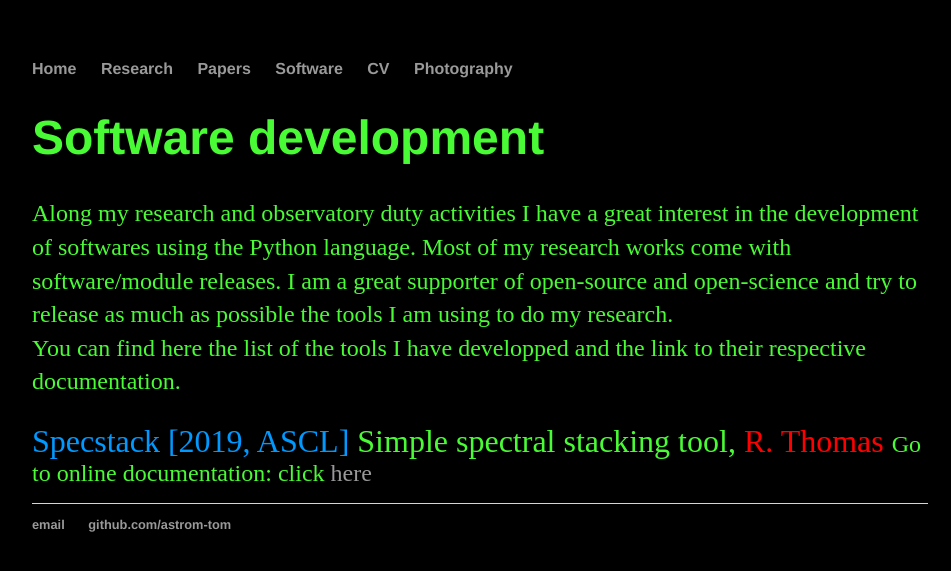
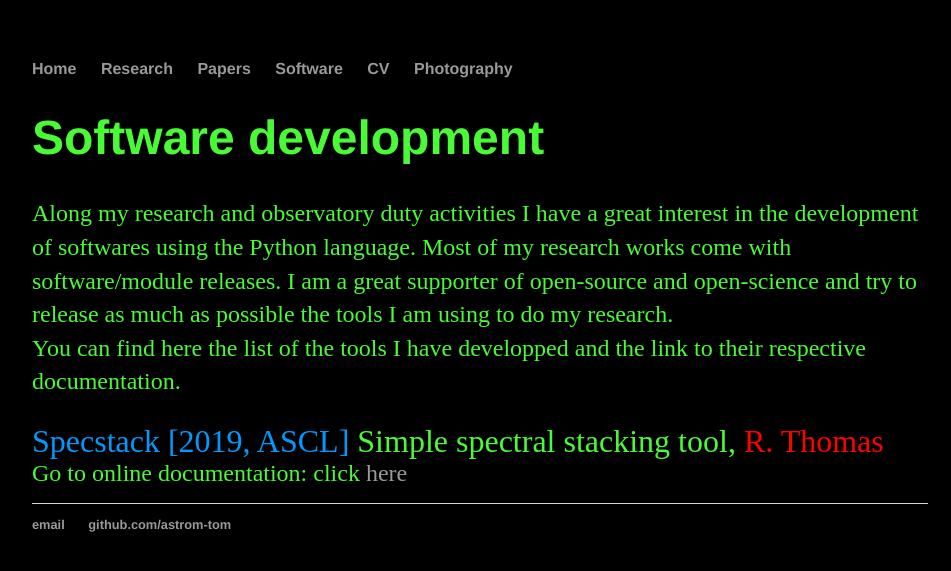
Before and after one commit to astrom-tom/astrom-tom.github.io, a Jekyll site: the page built from Software/index.html, in a window 1280 px wide. Shown: the top 571 px of the page, without its empty margins (160-1111 px from the left). Built offline with Jekyll 4.4.1, drawn with Linux system fonts in a browser that asks for light colours.

Commit message:
Update index.html

```diff
--- a/Software/index.html
+++ b/Software/index.html
@@ -14,7 +14,7 @@
 
 <dl style="color:rgb(73, 251, 53);" >
   <dt> <font size="6"> <span class='softR'>Specstack [2019, ASCL]</span> </font>
-	  <font size="6"> Simple spectral stacking tool, <span class='me'> R. Thomas </span> </font>
+	  <font size="6"> Simple spectral stacking tool, <span class='me'> R. Thomas </span> </font> <br>
         	<font size="5">Go to online documentation: click <a href="https://astrom-tom.github.io/specstack/build/html/index.html">here</a>  </font>
   </dt>
 
```
